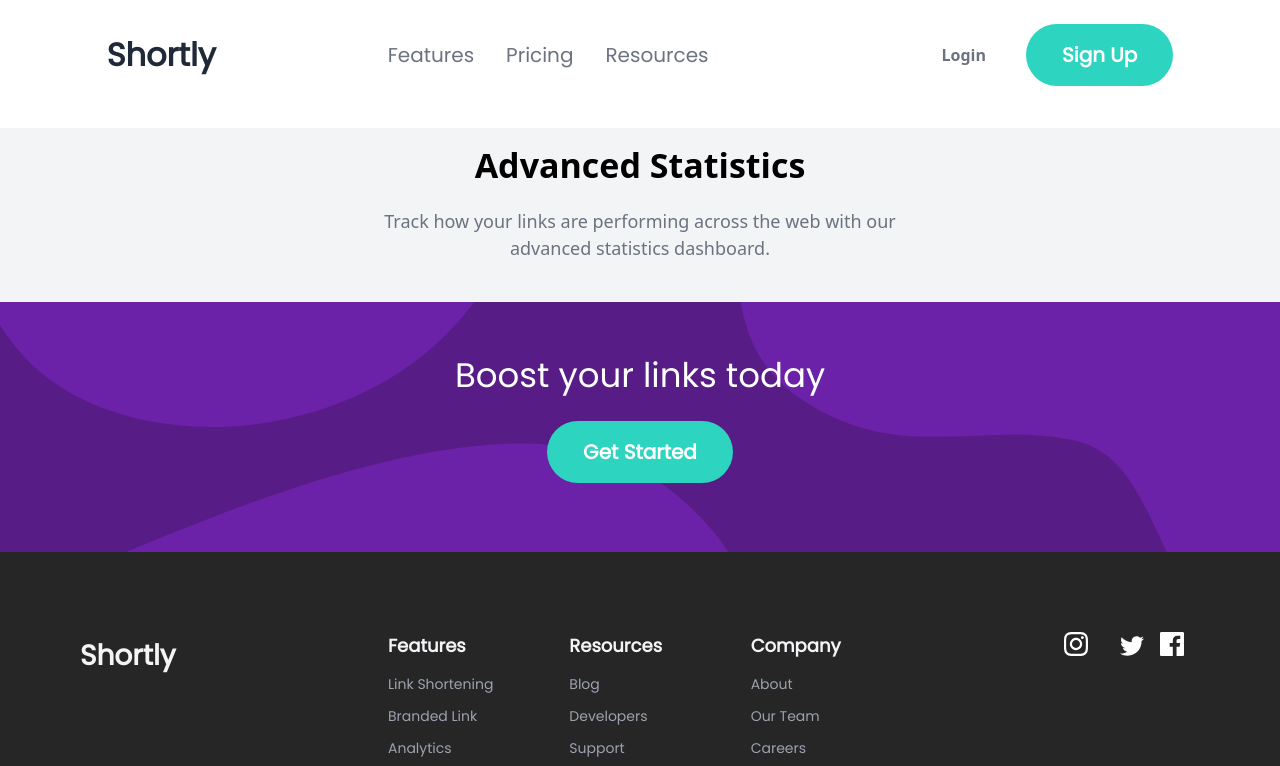
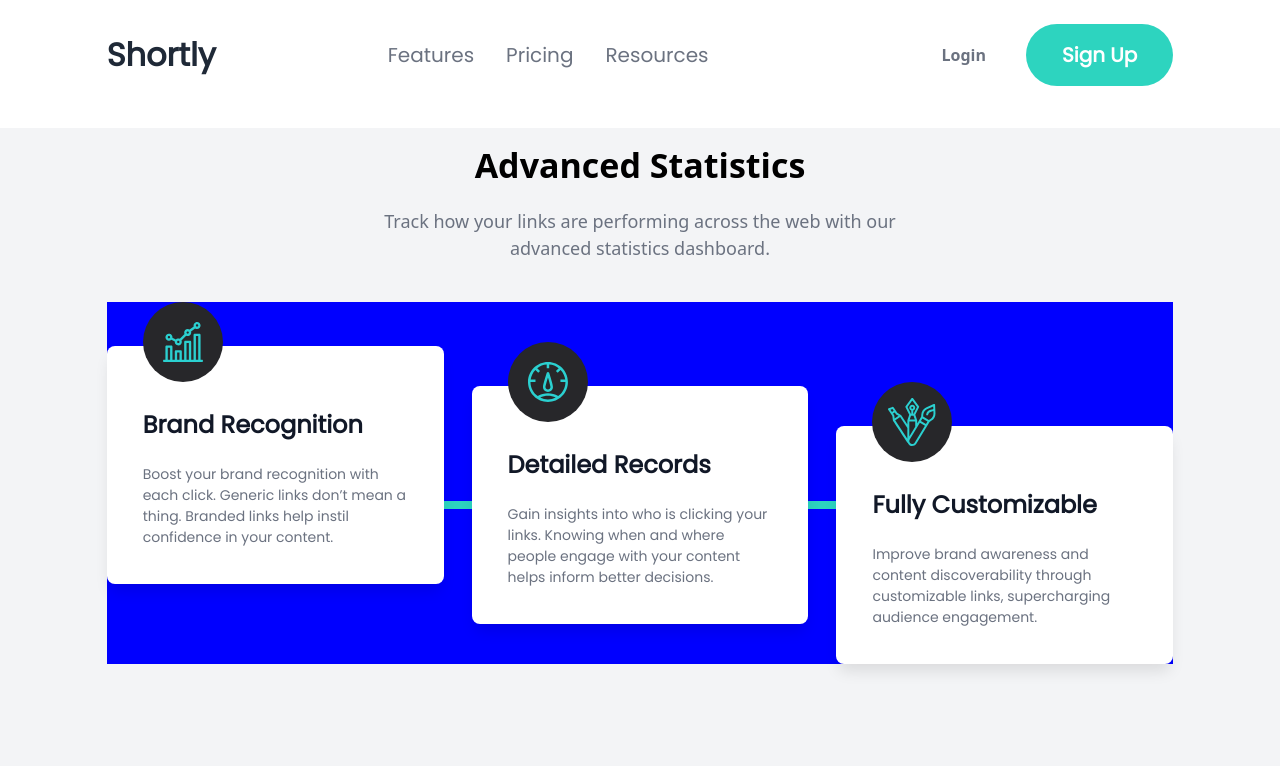
Before and after one commit to itsmelatif/code-palm-test, an Angular app: page / in a window 1280 px wide. Shown: the top 766 px of the page. Built offline with nearby package versions, Linux system fonts and the light colour scheme.

Commit message:
feature/home: call card step component in statistic list component

```diff
--- a/src/app/modules/home/components/components/statistic-list/statistic-list.component.html
+++ b/src/app/modules/home/components/components/statistic-list/statistic-list.component.html
@@ -1,4 +1,6 @@
 <div class="w-full md:w-5/6 mx-auto p-2 md:p-0 text-center">
     <h3 class="font-semibold text-[34px] leading-[51px] text-black pt-3">Advanced Statistics</h3>
-    <p class="w-full md:w-3/6 mx-auto md:pt-[17px] text-lg leading-[27px] text-gray-500 font-medium">Track how your links are performing across the web with our advanced statistics dashboard.</p>
-</div>
+    <p class="w-full md:w-3/6 mx-auto pb-10 md:pt-[17px] text-lg leading-[27px] text-gray-500 font-medium">Track how your links are performing across the web with our advanced statistics dashboard.</p>
+
+    <lib-card-step [items]="dataCard"></lib-card-step>
+  </div>
```
